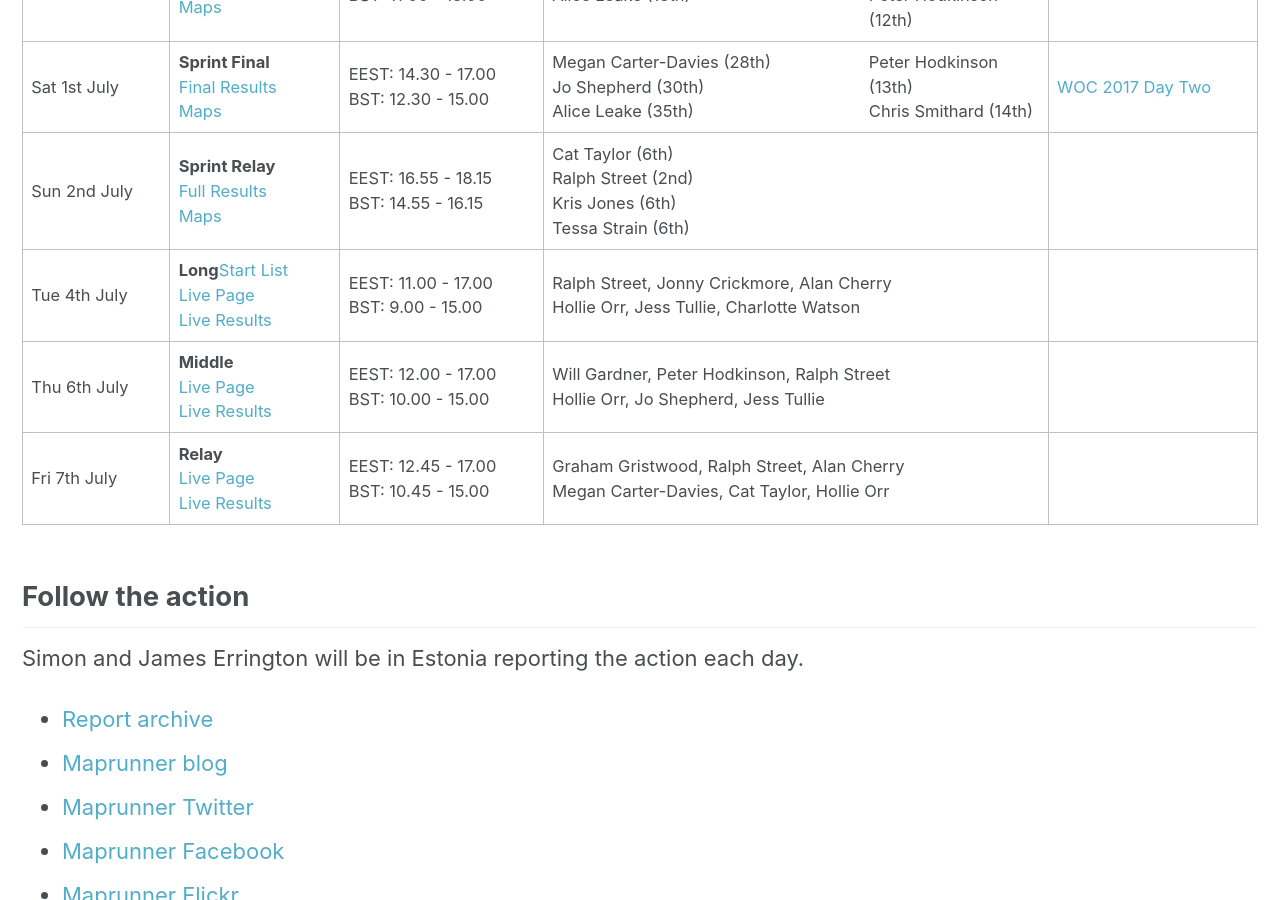
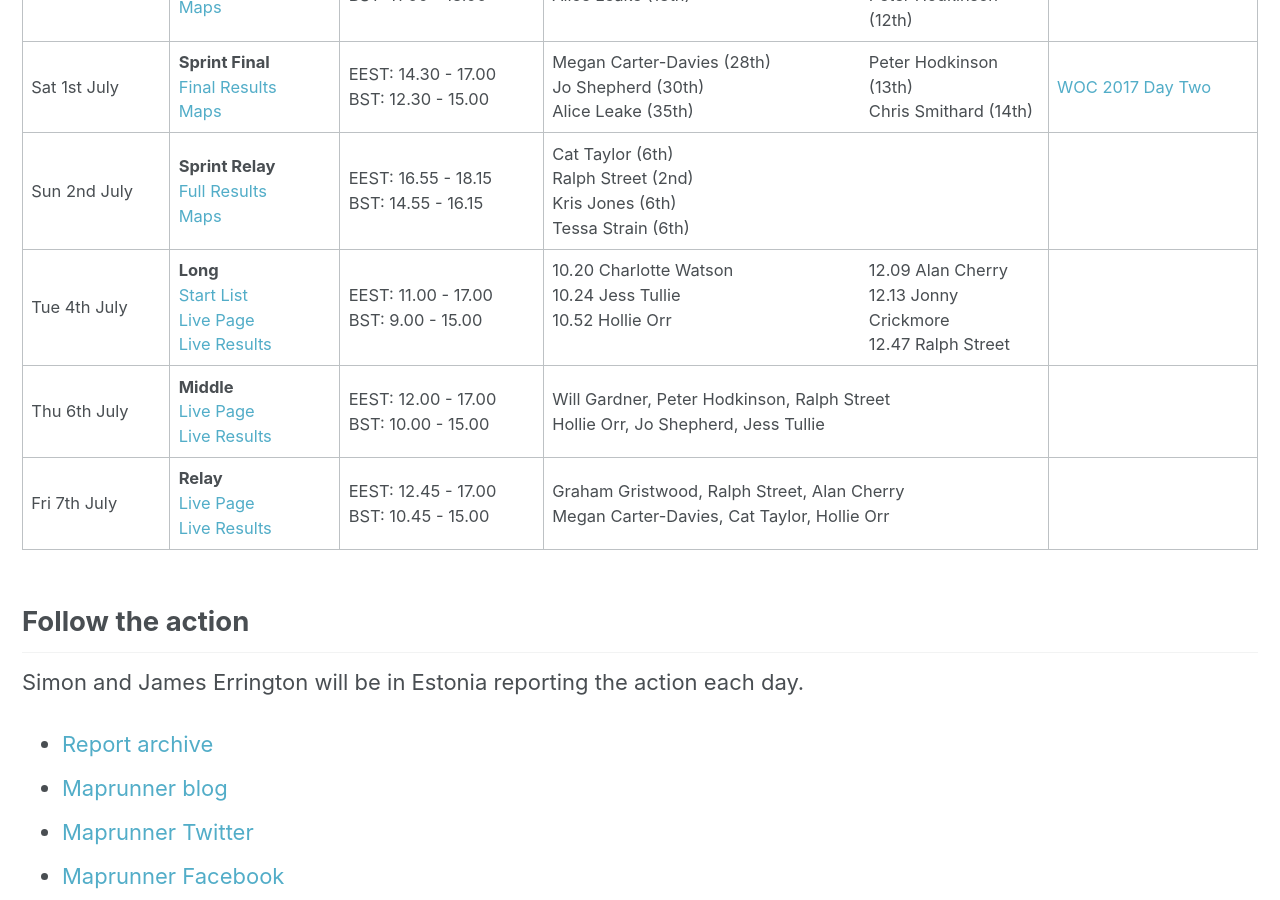
Before and after one commit to Maprunner/maprunner, a Jekyll site: the page built from _pages/woc2017.md, in a window 1280 px wide and 900 px high, scrolled down 923 px. Built offline with Jekyll 4.4.1, drawn with Linux system fonts in a browser that asks for light colours.

Commit message:
full long starts

```diff
--- a/_pages/woc2017.md
+++ b/_pages/woc2017.md
@@ -19,7 +19,7 @@ header:
 | Fri 30th June | **Sprint Qualifier**<br>[Final Results](https://eventor.orienteering.org/Events/ResultList?eventId=5737&groupBy=EventClass)<br>[Maps](http://woc2017.ee/live/sprint-qualification) | EEST: 13.00 - 15.00<br> BST: 11:00 - 13.00 | <span style="float:left;width:65%;">Megan Carter-Davies (4th)<br>Jo Shepherd (10th)<br>Alice Leake (13th)</span><span style="float:right;width:35%;">Kris Jones (2nd)<br>Chris Smithard (10th)<br>Peter Hodkinson (12th)</span> | [WOC 2017 Day One](/woc-2017-day-one) |
 | Sat 1st July  | **Sprint Final**<br>[Final Results](https://eventor.orienteering.org/Events/ResultList?eventId=5738&groupBy=EventClass)<br>[Maps](http://woc2017.ee/live/sprint-final) | EEST: 14.30 - 17.00<br> BST: 12.30 - 15.00  | <span style="float:left;width:65%;">Megan Carter-Davies (28th)<br>Jo Shepherd (30th)<br>Alice Leake (35th)</span><span style="float:right;width:35%;">Peter Hodkinson (13th)<br>Chris Smithard (14th)</span> | [WOC 2017 Day Two](/woc-2017-day-two) |
 | Sun 2nd July  | **Sprint Relay**<br>[Full Results](http://r.emit.live/followfull.php?comp=12628&lang=en)<br>[Maps](http://woc2017.ee/live/sprint-relay) | EEST: 16.55 - 18.15<br> BST: 14.55 - 16.15 | Cat Taylor (6th)<br>Ralph Street (2nd)<br>Kris Jones (6th)<br>Tessa Strain (6th) | |
-| Tue 4th July  | **Long**[Start List](https://eventor.orienteering.org/Events/StartList?eventId=5740&groupBy=EventClass)<br>[Live Page](http://woc2017.ee/live/long-distance)<br>[Live Results](http://r.emit.live/followfull.php?comp=12629&lang=en) | EEST: 11.00 - 17.00<br> BST: 9.00 - 15.00  | Ralph Street, Jonny Crickmore, Alan Cherry<br> Hollie Orr, Jess Tullie, Charlotte Watson | |
+| Tue 4th July  | **Long**<br>[Start List](https://eventor.orienteering.org/Events/StartList?eventId=5740&groupBy=EventClass)<br>[Live Page](http://woc2017.ee/live/long-distance)<br>[Live Results](http://r.emit.live/followfull.php?comp=12629&lang=en) | EEST: 11.00 - 17.00<br> BST: 9.00 - 15.00  | <span style="float:left;width:65%;">10.20 Charlotte Watson<br>10.24 Jess Tullie<br>10.52 Hollie Orr</span><span style="float:right;width:35%;">12.09 Alan Cherry<br>12.13 Jonny Crickmore<br>12.47 Ralph Street</span> | |
 | Thu 6th July  | **Middle**<br>[Live Page](http://woc2017.ee/live/middle)<br>[Live Results](http://r.emit.live/followfull.php?comp=12630&lang=en) | EEST: 12.00 - 17.00<br> BST: 10.00 - 15.00 | Will Gardner, Peter Hodkinson, Ralph Street<br> Hollie Orr, Jo Shepherd, Jess Tullie | |
 | Fri 7th July  | **Relay**<br>[Live Page](http://woc2017.ee/live/relay)<br>[Live Results](http://r.emit.live/followfull.php?comp=12631&lang=en) | EEST: 12.45 - 17.00<br> BST: 10.45 - 15.00 | Graham Gristwood, Ralph Street, Alan Cherry<br> Megan Carter-Davies, Cat Taylor, Hollie Orr | |
 
```
